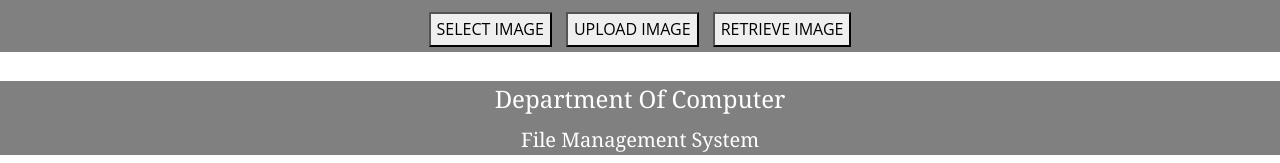
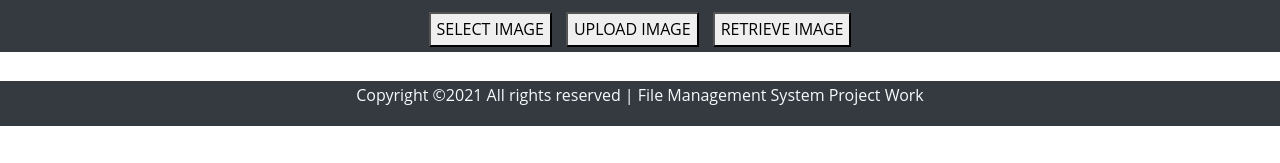
Before and after one commit to Esosun/practical-work, a plain HTML site: page public/hodfiles.html in a window 1280 px wide. Shown: the part 790-953 px from the top of the page. After the commit the page ends 916 px from the top, so only its background shows below. Drawn offline with Linux system fonts and the light colour scheme.

Commit message:
Update hodfiles.html

```diff
--- a/public/hodfiles.html
+++ b/public/hodfiles.html
@@ -28,7 +28,7 @@
     </ul>
   </div>
 </nav>
-<div style="background-color: grey; " class=" text-center w-100">
+    <div class=" text-center w-100 bg-dark">
 
 <h1> Captain Elechi Amadi Polytechnic </h1>
 <h2> Department Of Computer </h2>
@@ -43,12 +43,14 @@
 </center>
 </div>
 <br>
-<div style="background-color: grey; " class=" text-center w-100">
-    <h4 style="color: white;"> Department Of Computer </h4>
-    <h5 style="color: white;">File Management System</h5>
-    </div>
+<footer class="bg-dark">
 
-</div>
+  <div class="row">
+    <div class="col-md-12 text-center text-light">
+      <p>
+Copyright &copy;<script>document.write(new Date().getFullYear());</script> All rights reserved | File Management System Project Work
+
+</footer>
     <!-- Just an image -->
 
     <!-- Firebase SDK -->
```
